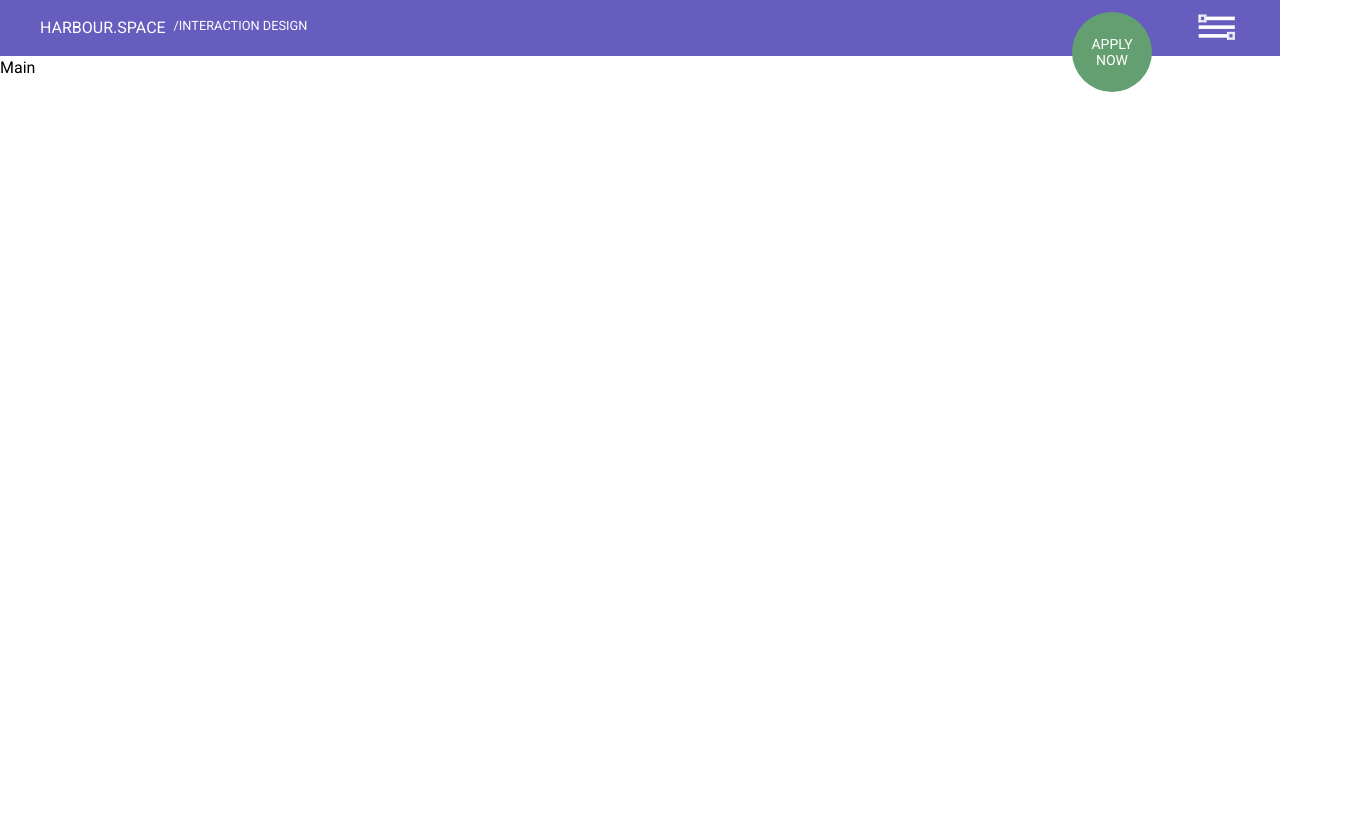
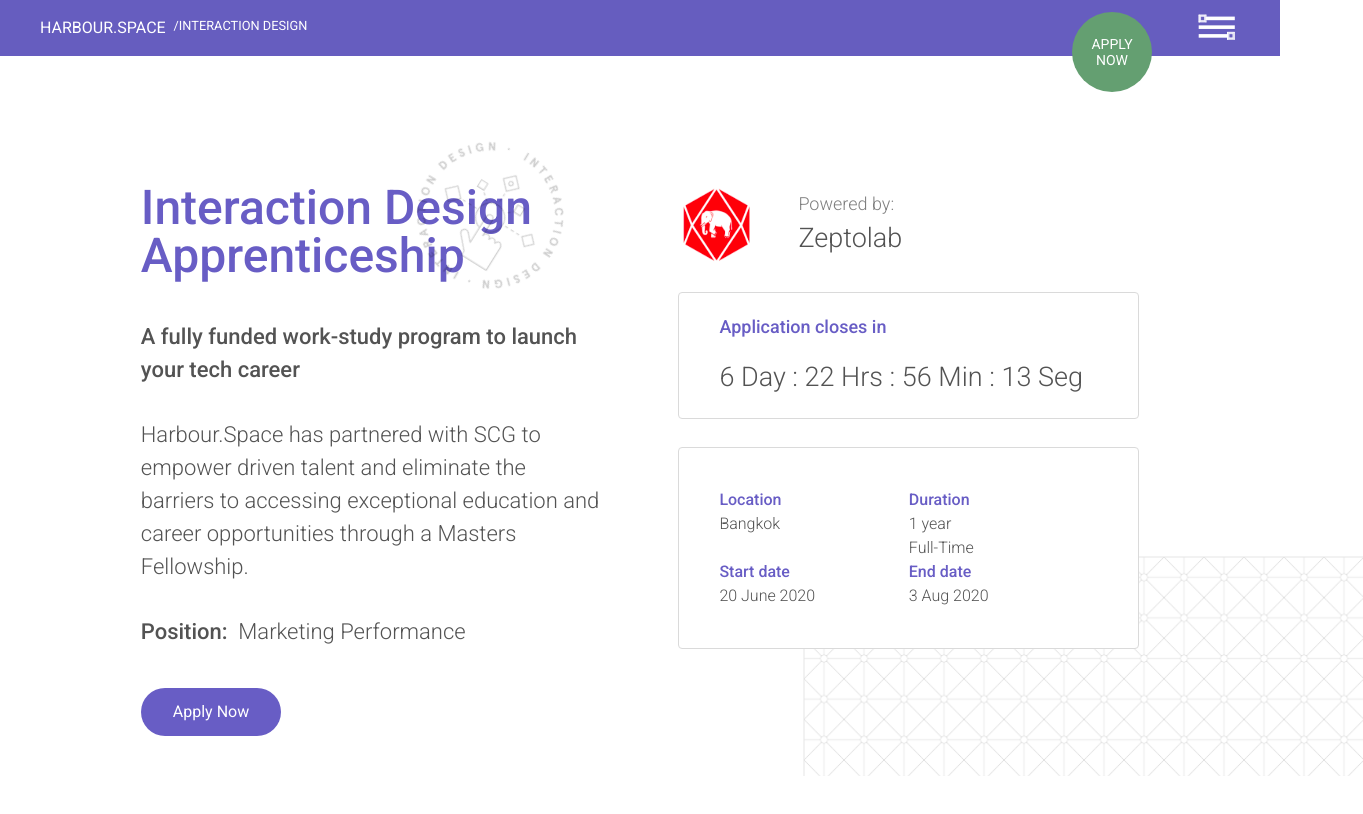
Before and after one commit to totisama/harbourspace-challenge, a Next.js app: page / in a window 1280 px wide. Shown: the top 814 px of the page, 1363 px wide, since content can reach past the window. Built offline with nearby package versions, Linux system fonts and the light colour scheme.

Commit message:
Add FirstSection component to page

```diff
--- /dev/null
+++ b/src/app/components/FirstSection.jsx
@@ -0,0 +1,134 @@
+import Image from 'next/image'
+
+export default function FirstSection () {
+  return (
+    <section className="w-full px-6 flex justify-evenly md:px-0 sm:max-w-6xl pt-32 pb-24">
+      {/* left info start */}
+      <div className="relative w-full flex flex-col gap-10 md:w-2/5">
+        <h1 className="text-5xl text-[#685dc5] font-medium">Interaction Design Apprenticeship</h1>
+        {/* mobile right info start */}
+        <div className="flex flex-col gap-y-7 md:hidden">
+          <div className='flex flex-col gap-x-10'>
+            <div className='flex'>
+              <p className='text-[14px] font-medium text-black opacity-50'>
+                Powered by:
+                <span className='text-[14px] font-medium text-black'>
+                  &nbsp;
+                  Zeptolab
+                </span>
+              </p>
+            </div>
+            <Image
+              className='h-20 w-20'
+              src="/zeptolab.svg"
+              alt="Zeptolab logo"
+              width={100}
+              height={24}
+            />
+          </div>
+          <div className='border border-[#DADADA] rounded px-10 py-5 flex flex-col gap-y-2'>
+            <h3 className='text-[#685DC5] font-medium text-[16px]'>Application closes in</h3>
+            <h3 className='text-[#535353] font-light text-[20px]'>6 Day  :  22 Hrs  :  56 Min  :  13 Seg</h3>
+          </div>
+          <div className='border border-[#DADADA] rounded px-5 py-5 flex flex-col gap-y-4'>
+            <div className='flex justify-between'>
+              <div className='w-48'>
+                <h3 className='text-[#685DC5] font-medium text-[16px]'>Location</h3>
+                <h3 className='text-[#535353] font-light text-[16px]'>Bangkok</h3>
+              </div>
+              <div className='w-48'>
+                <h3 className='text-[#685DC5] font-medium text-[16px]'>Duration</h3>
+                <h3 className='text-[#535353] font-light text-[16px]'>1 year Full-Time</h3>
+              </div>
+            </div>
+            <div className='flex justify-between'>
+              <div className='w-48'>
+                <h3 className='text-[#685DC5] font-medium text-[16px]'>Application deadline</h3>
+                <h3 className='text-[#535353] font-light text-[16px]'>30 June 2020</h3>
+              </div>
+              <div className='w-48'>
+                <h3 className='text-[#685DC5] font-medium text-[16px]'>Start date</h3>
+                <h3 className='text-[#535353] font-light text-[16px]'>3 Aug 2020</h3>
+              </div>
+            </div>
+          </div>
+        </div>
+        {/* mobile right info end */}
+        <div className='flex flex-col gap-8'>
+          <p className="text-[#535353] text-[22px] font-medium">A fully funded work-study program to launch your tech career</p>
+          <p className="text-[#535353] text-[22px] font-light">Harbour.Space has partnered with SCG to empower driven talent and eliminate the barriers to accessing exceptional education and career opportunities through a Masters Fellowship.</p>
+          <p className="block text-[#535353] text-[22px] font-light md:hidden">Scholarship candidates will receive full financial support to complete their Masters program at Harbour.Space while gaining invaluable work experience through an internship with SCG, a leading company in the industry.</p>
+          <p className='text-[22px] font-medium text-[#535353]'>
+            Position:
+            <span className='font-light text-[#535353]'>
+              &nbsp;
+              Marketing Performance
+            </span>
+          </p>
+        </div>
+        <div>
+          <button className='bg-[#685dc5] text-white rounded-full py-3 px-8 md:capitalize'>
+            Apply now
+          </button>
+        </div>
+        <Image
+          className='absolute h-56 w-56 -top-32 right-0 rotate-12 md:-top-20 sm:right-52 md:right-0'
+          src="/interactionDesign.svg"
+          alt="Interaction Design image"
+          width={100}
+          height={24}
+        />
+      </div>
+      {/* left info start */}
+      {/* right info start */}
+      <div className="hidden relative w-2/5 flex-col gap-y-7 md:flex">
+        <div className='flex gap-x-10'>
+          <Image
+            className='h-20 w-20'
+            src="/zeptolab.svg"
+            alt="Zeptolab logo"
+            width={100}
+            height={24}
+          />
+          <div className='flex flex-col justify-center'>
+            <p className='text-lg font-light text-black opacity-50'>
+              Powered by:
+            </p>
+            <span className='text-[27px] font-light text-[#535353]'>
+              Zeptolab
+            </span>
+          </div>
+        </div>
+        <div className='border border-[#DADADA] bg-white rounded px-10 py-5 flex flex-col gap-y-4'>
+          <h3 className='text-[#685DC5] font-medium text-lg'>Application closes in</h3>
+          <h3 className='text-[#535353] font-light text-[27px]'>6 Day  :  22 Hrs  :  56 Min  :  13 Seg</h3>
+        </div>
+        <div className='border border-[#DADADA] bg-white rounded px-10 py-10 flex flex-col z-10'>
+          <div className='flex justify-between'>
+            <div className='w-48'>
+              <h3 className='text-[#685DC5] font-medium text-[16px]'>Location</h3>
+              <h3 className='text-[#535353] font-light text-[16px]'>Bangkok</h3>
+            </div>
+            <div className='w-48'>
+              <h3 className='text-[#685DC5] font-medium text-[16px]'>Duration</h3>
+              <h3 className='text-[#535353] font-light text-[16px]'>1 year</h3>
+              <h3 className='text-[#535353] font-light text-[16px]'>Full-Time</h3>
+            </div>
+          </div>
+          <div className='flex justify-between'>
+            <div className='w-48'>
+              <h3 className='text-[#685DC5] font-medium text-[16px]'>Start date</h3>
+              <h3 className='text-[#535353] font-light text-[16px]'>20 June 2020</h3>
+            </div>
+            <div className='w-48'>
+              <h3 className='text-[#685DC5] font-medium text-[16px]'>End date</h3>
+              <h3 className='text-[#535353] font-light text-[16px]'>3 Aug 2020</h3>
+            </div>
+          </div>
+        </div>
+        <div className="absolute h-[220px] w-[560px] -bottom-10 -right-56 -z-1 bg-[url('/backgroundPattern.svg')] bg-no-repeat hidden md:block"></div>
+      </div>
+      {/* right info end */}
+    </section>
+  )
+}
--- a/src/app/page.js
+++ b/src/app/page.js
@@ -1,7 +1,9 @@
+import FirstSection from './components/FirstSection'
+
 export default function Home () {
   return (
-    <main>
-      Main
+    <main className="flex flex-col justify-center items-center">
+      <FirstSection />
     </main>
   )
 }
```
